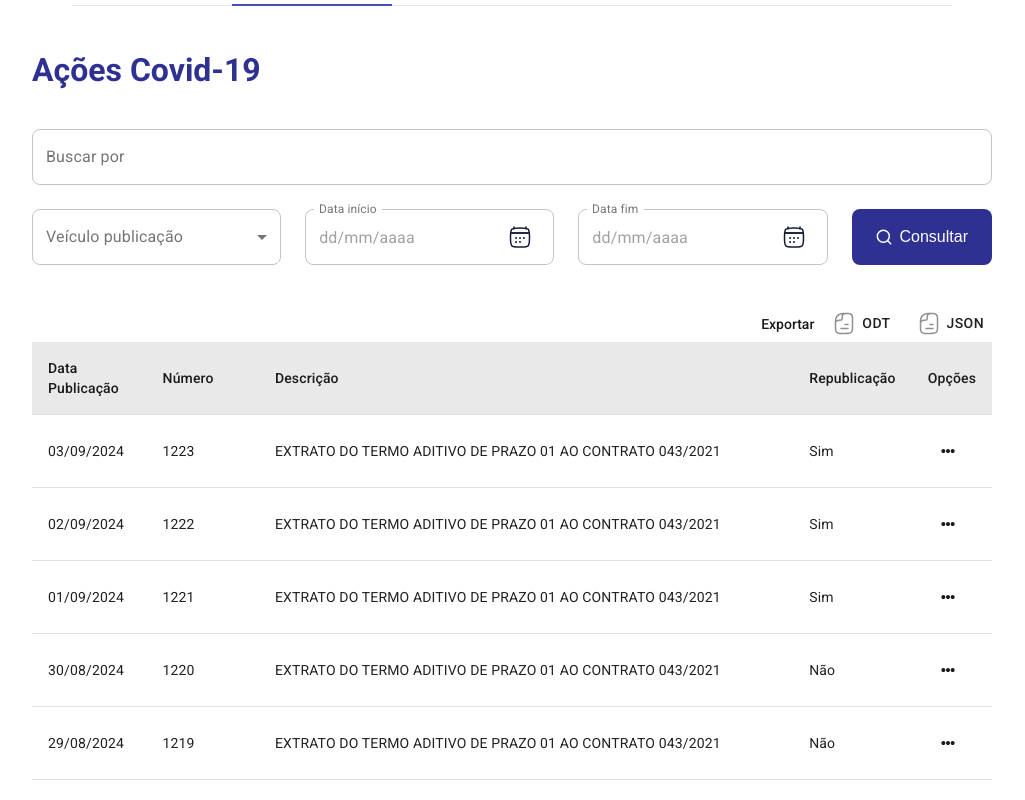
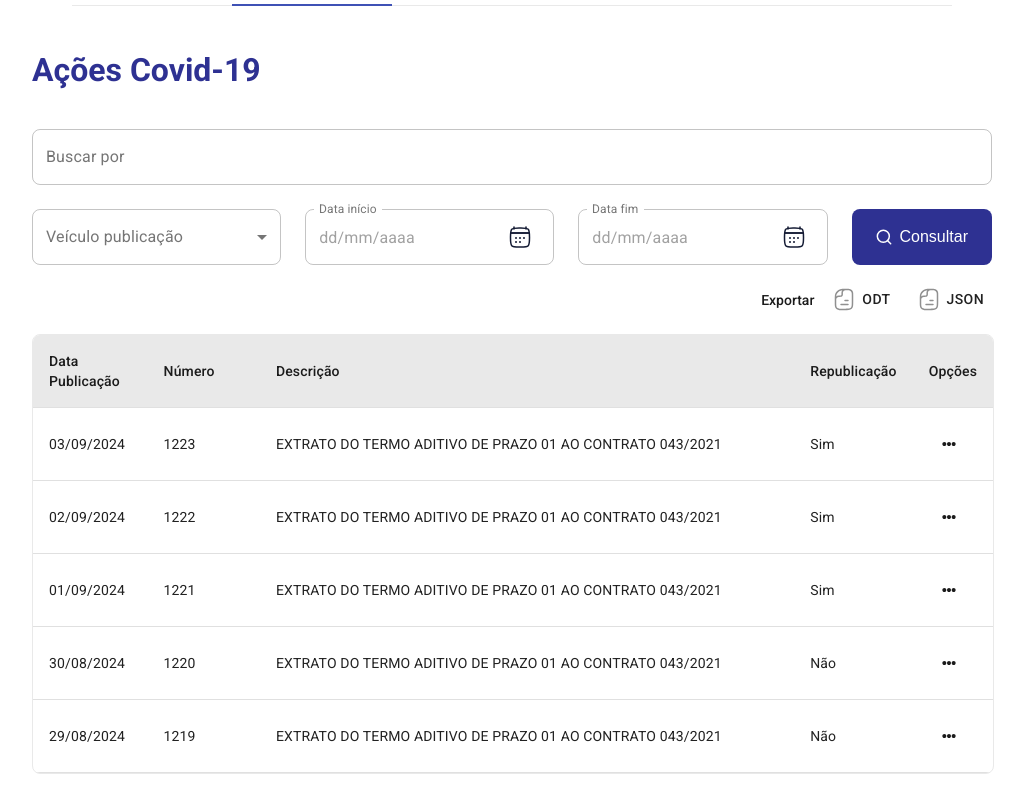
Before and after one commit to IanRMS/portal-prefeitura-aracruz, a React (Create React App) app in the folder portal-prefeitura-aracruz/: page /publicacoes in a window 1280 px wide. Shown: the part 480-1280 px from the top of the page, without its empty margins (128-1153 px from the left). Built offline with nearby package versions, Linux system fonts and the light colour scheme.

Commit message:
table style css

```diff
--- a/portal-prefeitura-aracruz/src/pages/publications/publications.styles.tsx
+++ b/portal-prefeitura-aracruz/src/pages/publications/publications.styles.tsx
@@ -47,3 +47,11 @@ export const MenuItemLabel = styled.span`
   color: var(--neutral);
   margin: 8px 16px;
 `;
+
+export const CustomTableContainer = styled.div`
+  width: 100%;
+  overflow-x: auto;
+  border: 1px solid var(--gray-light);
+  border-radius: 8px;
+  box-shadow: none;
+`;
--- a/portal-prefeitura-aracruz/src/pages/publications/tabsContents/covidTabContent.component.tsx
+++ b/portal-prefeitura-aracruz/src/pages/publications/tabsContents/covidTabContent.component.tsx
@@ -1,6 +1,7 @@
 import { covidPublications } from "mocked/covidPublications";
 import React, { useEffect, useState } from "react";
 import {
+  CustomTableContainer,
   CustomTableHead,
   ExportText,
   MenuItemLabel,
@@ -19,7 +20,6 @@ import {
   Table,
   TableBody,
   TableCell,
-  TableContainer,
   TableRow,
   TextField,
 } from "@material-ui/core";
@@ -62,6 +62,7 @@ export const CovidTabContent = () => {
       <Grid item xs={12}>
         <TabTitle>Ações Covid-19</TabTitle>
       </Grid>
+      <Grid container spacing={2}>
         <Grid item xs={12}>
           <Grid container spacing={3}>
             <Grid item xs={12}>
@@ -153,7 +154,7 @@ export const CovidTabContent = () => {
             </Grid>
           </Grid>
         </Grid>
-      <div style={{ marginTop: 32 }}>
+        <Grid item xs={12}>
           <Grid
             container
             spacing={2}
@@ -170,9 +171,10 @@ export const CovidTabContent = () => {
               <Button startIcon={<Document />}>JSON</Button>
             </Grid>
           </Grid>
+        </Grid>
 
         <Grid item xs={12}>
-          <TableContainer>
+          <CustomTableContainer>
             <Table>
               <CustomTableHead>
                 <TableRow>
@@ -180,7 +182,7 @@ export const CovidTabContent = () => {
                   <TableCell width="12%">Número</TableCell>
                   <TableCell width="60%">Descrição</TableCell>
                   <TableCell width="auto">Republicação</TableCell>
-                  <TableCell width="auto">Opções</TableCell>
+                  <TableCell width={60}>Opções</TableCell>
                 </TableRow>
               </CustomTableHead>
               <TableBody>
@@ -200,7 +202,7 @@ export const CovidTabContent = () => {
                   ))}
               </TableBody>
             </Table>
-          </TableContainer>
+          </CustomTableContainer>
         </Grid>
         <Grid item xs={12} style={{ marginTop: 32 }}>
           <CustomTablePagination
@@ -209,7 +211,7 @@ export const CovidTabContent = () => {
             setPage={setPage}
           />
         </Grid>
-      </div>
+      </Grid>
       <Menu
         id="simple-menu"
         anchorEl={anchorEl}
--- a/portal-prefeitura-aracruz/src/pages/publications/tabsContents/diaryTabContent.component.tsx
+++ b/portal-prefeitura-aracruz/src/pages/publications/tabsContents/diaryTabContent.component.tsx
@@ -17,7 +17,7 @@ import { SearchButton } from "components/searchButton";
 import { ReactComponent as SearchIcon } from "assets/icons/search-white.svg";
 import Calendar from "assets/icons/calendar.svg";
 import { ReactComponent as Document } from "assets/icons/services-icons/document.svg";
-import { CustomTableHead, ExportText, TabTitle } from "../publications.styles";
+import { CustomTableContainer, CustomTableHead, ExportText, TabTitle } from "../publications.styles";
 import { diaryPublications } from "mocked/diaryPublications";
 import { CustomTablePagination } from "components/tablePagination";
 
@@ -43,6 +43,7 @@ export const DiaryTabContent = () => {
       <Grid item xs={12}>
         <TabTitle>Diário oficial próprio</TabTitle>
       </Grid>
+      <Grid container spacing={2}>
         <Grid item xs={12}>
           <Grid container spacing={3}>
             <Grid item xs={12}>
@@ -116,9 +117,8 @@ export const DiaryTabContent = () => {
             </Grid>
           </Grid>
         </Grid>
-      <div style={{ marginTop: 32 }}>
+        <Grid item xs={12}>
           <Grid
-          item
             container
             spacing={2}
             justifyContent="flex-end"
@@ -134,8 +134,9 @@ export const DiaryTabContent = () => {
               <Button startIcon={<Document />}>JSON</Button>
             </Grid>
           </Grid>
+        </Grid>
         <Grid item xs={12}>
-          <TableContainer>
+          <CustomTableContainer>
             <Table>
               <CustomTableHead>
                 <TableRow>
@@ -169,7 +170,7 @@ export const DiaryTabContent = () => {
                   ))}
               </TableBody>
             </Table>
-          </TableContainer>
+          </CustomTableContainer>
         </Grid>
         <Grid item xs={12} style={{ marginTop: 32 }}>
           <CustomTablePagination
@@ -178,7 +179,7 @@ export const DiaryTabContent = () => {
             setPage={setPage}
           />
         </Grid>
-      </div>
+      </Grid>
     </>
   );
 };
```
Lines whose indentation alone changed are shown as unchanged.
